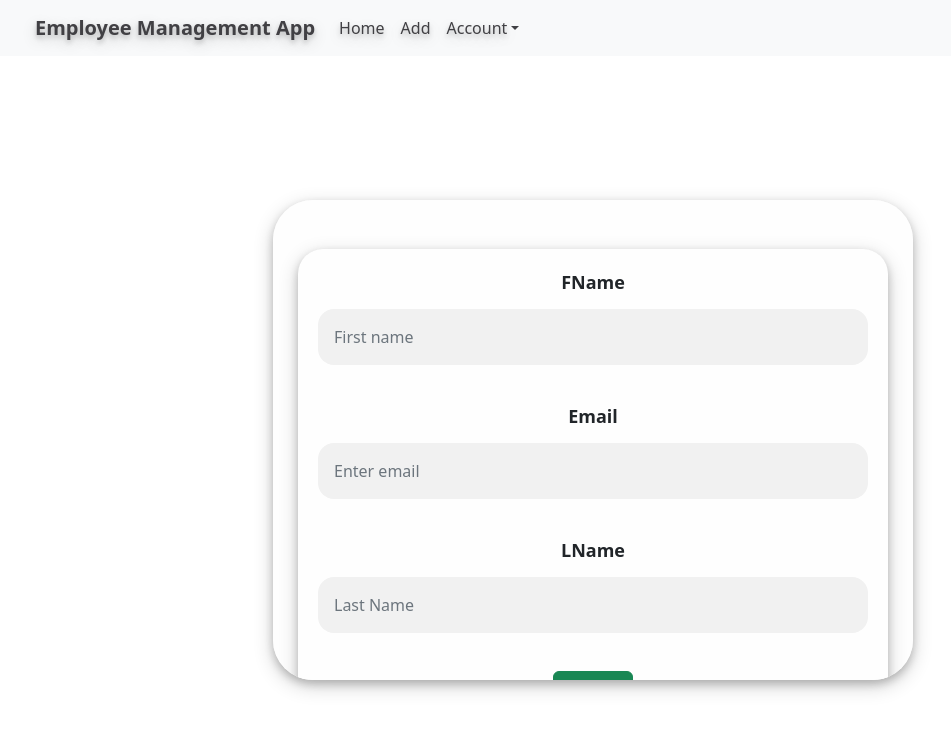
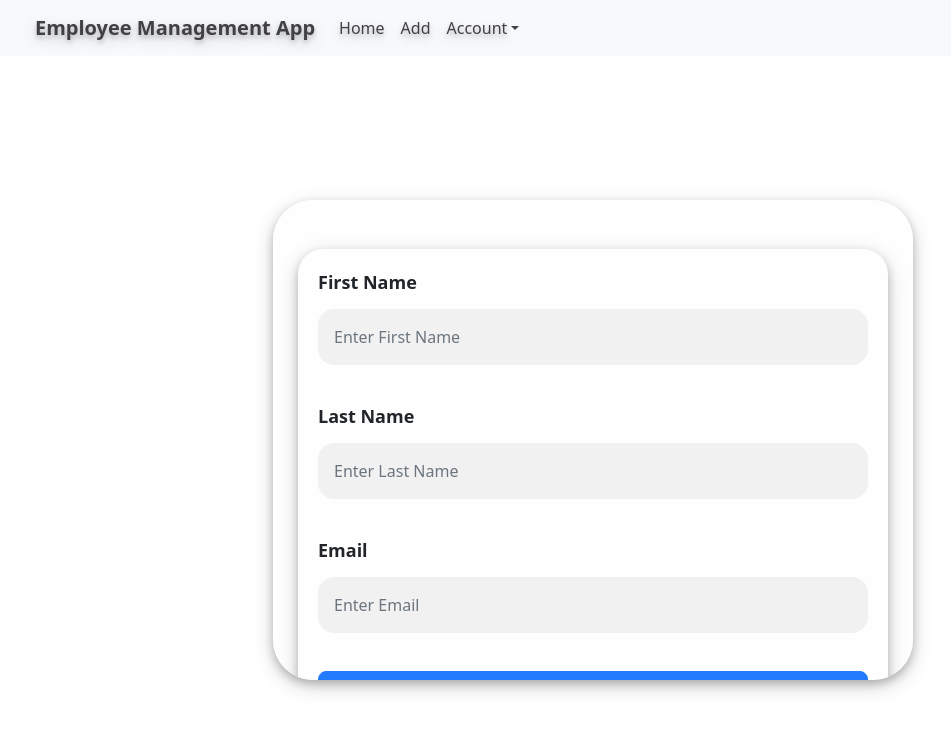
Before and after one commit to 16bithero/101277841_comp3123_assignment2_reactjs, a React (Create React App) app: page /add in a window 1280 px wide. Shown: the top 730 px of the page, without its empty margins (47-998 px from the left). Built offline with nearby package versions, Linux system fonts and the light colour scheme.

Commit message:
added css and signup page

```diff
--- a/src/App.css
+++ b/src/App.css
@@ -1,6 +1,4 @@
-.App {
-  text-align: center;
-}
+
 
 .App-logo {
   height: 40vmin;
--- a/src/App.js
+++ b/src/App.js
@@ -7,10 +7,11 @@ import Container from 'react-bootstrap/Container';
 import Nav from 'react-bootstrap/Nav';
 import Navbar from 'react-bootstrap/Navbar';
 import NavDropdown from 'react-bootstrap/NavDropdown';
+import Signup from './components/Signup';
 
 function App() {
   return (
-    <div className="App">
+    <div>
       <BrowserRouter>
       <Navbar  bg="light" variant="light" expand="lg">
       <Container>
@@ -24,13 +25,14 @@ function App() {
               <NavDropdown.Item href="#action/3.1">Profile</NavDropdown.Item>
 
               <NavDropdown.Divider />
-              <NavDropdown.Item href="#action/3.3">Log Out</NavDropdown.Item>
+              <NavDropdown.Item href="/">Log Out</NavDropdown.Item>
             </NavDropdown>
           </Nav>
         </Navbar.Collapse>
       </Container>
     </Navbar>
     <Routes>
+          <Route path='/' element={<Signup/>}/>
           <Route path='/add' element={<AddEmployee/>}/>
           <Route path='/view' element={<EmpView/>}/>
           <Route path='/update' element={<Update/>}/>
--- a/src/components/AddEmployee.js
+++ b/src/components/AddEmployee.js
@@ -1,5 +1,6 @@
 import { useState } from 'react';
 import Button from 'react-bootstrap/Button';
+import '../index.css';
 import Col from 'react-bootstrap/Col';
 import Form from 'react-bootstrap/Form';
 import Row from 'react-bootstrap/Row';
@@ -24,7 +25,7 @@ export default function AddEmployee() {
             last_name: data.last_name,
             email: data.email
         }
-        axios.post('https://comp3123-assignment-101277841.herokuapp.com/api/employees/add', inputEmp)
+        axios.post('https://comp3123-assignment-101277841.herokuapp.com/employees/add', inputEmp)
             .then(res => navigate('/view'))
     }
 
@@ -42,27 +43,26 @@ export default function AddEmployee() {
             <br />
             <br />
             <br />
-            <div class="divmid">
-                <div class="inside">
-                    <div class="divBody">
+            <div className="divmid">
+                <div className="inside">
+                    <div className="divBody">
                         <br />
-                        <section class="divbox">
+                        <section className="divbox">
                             <Form onSubmit={addEmployee}>
                                 <Form.Group className="mb-3">
-                                    <Form.Label>FName</Form.Label>
-                                    <Form.Control type="text" name='first_name' placeholder="First name" value={data.first_name} onChange={event => onValueChanged(event)} />
+                                    <Form.Label>First Name</Form.Label>
+                                    <Form.Control type="text" name='first_name' placeholder="Enter First Name" value={data.first_name} onChange={event => onValueChanged(event)} />
+                                </Form.Group>
+                                <Form.Group className="mb-3">
+                                    <Form.Label>Last Name</Form.Label>
+                                    <Form.Control type="text" name='last_name' placeholder="Enter Last Name" value={data.last_name} onChange={event => onValueChanged(event)} />
                                 </Form.Group>
                                 <Form.Group className="mb-3">
                                     <Form.Label>Email</Form.Label>
-                                    <Form.Control type="email" name='email' placeholder="Enter email" value={data.email} onChange={(event) => onValueChanged(event)} />
-                                </Form.Group>
-
-                                <Form.Group className="mb-3">
-                                    <Form.Label>LName</Form.Label>
-                                    <Form.Control type="text" name='last_name' placeholder="Last Name" value={data.last_name} onChange={event => onValueChanged(event)} />
+                                    <Form.Control type="email" name='email' placeholder="Enter Email" value={data.email} onChange={(event) => onValueChanged(event)} />
                                 </Form.Group>
                                 <Link to='/view'>
-                                    <Button variant='success' type='submit' onClick={addEmployee}>Submit</Button>
+                                    <Button variant="primary" size="lg" type='submit' onClick={addEmployee}>Add Employee</Button>
                                 </Link>
                             </Form>
                         </section>
--- a/src/components/EmpView.js
+++ b/src/components/EmpView.js
@@ -13,14 +13,14 @@ export default function EmpView() {
     const [data, setData] = useState([]);
 
     const deleteEmployee = (id) => {
-        axios.delete(`https://comp3123-assignment-101277841.herokuapp.com/api/employees/delete/${id}`)
+        axios.delete(`https://comp3123-assignment-101277841.herokuapp.com/employees/delete/${id}`)
             .then(res => navigate(0))
     }
 
     const getProductData = async () => {
         try {
             const emps = await axios.get(
-                "https://comp3123-assignment-101277841.herokuapp.com/api/employees/")
+                "https://comp3123-assignment-101277841.herokuapp.com/employees/")
             console.log(emps.data);
             setData(emps.data);
         } catch (e) {
@@ -49,11 +49,11 @@ export default function EmpView() {
             <br />
             <br />
             <br />
-            <div class="divmid">
-                <div class="inside">
-                    <div class="divBody">
+            <div className="divmid">
+                <div className="inside">
+                    <div className="divBody">
                         <br />
-                        <section class="divbox">
+                        <section className="divbox">
                             <Table striped bordered hover>
                                 <tbody>
                                     <tr>
--- /dev/null
+++ b/src/components/Signup.js
@@ -0,0 +1,54 @@
+import { useEffect, useState } from 'react';
+import Button from 'react-bootstrap/Button';
+import Form from 'react-bootstrap/Form';
+import 'bootstrap/dist/css/bootstrap.min.css';
+import axios from 'axios';
+import { BrowserRouter, Route, Routes, NavLink, Link, useNavigate } from 'react-router-dom';
+
+export default function Signup() {
+
+    const INITIAL_VALUE = {
+        username: "",
+        password: ""
+    }
+
+    const [data, setData] = useState('')
+
+    const onValueChanged = (event) => {
+        event.preventDefault()
+        setData({ ...data, [event.target.name]: event.target.value })
+    }
+
+    return (
+        <>
+        <br />
+        <br />
+        <br />
+        <br />
+        <br />
+        <br />
+        <div className="divmid">
+        <div className="inside">
+            <div className="divBody">
+                <br />
+                <section className="divbox">
+        <Form>
+            <Form.Group className="mb-3">
+                <Form.Label>Username</Form.Label>
+                <Form.Control type="text" name='username' placeholder="Enter First Name" value={data.username} onChange={event => onValueChanged(event)} />
+            </Form.Group>
+            <Form.Group className="mb-3">
+                <Form.Label>Password</Form.Label>
+                <Form.Control type="password" name='password' placeholder="Enter Last Name" value={data.password} onChange={event => onValueChanged(event)} />
+            </Form.Group>
+            <Link to='/view'>
+                <Button variant="primary" size="lg" type='submit'>Sign Up</Button>
+            </Link>
+        </Form>
+        </section>
+                </div>
+                </div>
+            </div>
+        </>
+    )
+}
--- a/src/components/Update.js
+++ b/src/components/Update.js
@@ -1,8 +1,6 @@
 import { useEffect, useState } from 'react';
 import Button from 'react-bootstrap/Button';
-import Col from 'react-bootstrap/Col';
 import Form from 'react-bootstrap/Form';
-import Row from 'react-bootstrap/Row';
 import 'bootstrap/dist/css/bootstrap.min.css';
 import axios from 'axios';
 import { BrowserRouter, Route, Routes, NavLink, Link, useNavigate } from 'react-router-dom';
@@ -35,15 +33,9 @@ export default function Update() {
             last_name: last_name,
             email: email
         }
-        axios.put(`https://comp3123-assignment-101277841.herokuapp.com/api/employees/update/${id}`, inputEmp)
+        axios.put(`https://comp3123-assignment-101277841.herokuapp.com/employees/update/${id}`, inputEmp)
             .then(res => navigate('/view'))
     }
-
-    // const onValueChanged = (event) => {
-    //     event.preventDefault()
-    //     /setData({ ...data, [event.target.name]: event.target.value })
-    // }
-
 
     return (
         <>
@@ -53,28 +45,30 @@ export default function Update() {
             <br />
             <br />
             <br />
-            <div class="divmid">
-                <div class="divBody">
+            <div className="divmid">
+            <div className="inside">
+                <div className="divBody">
                     <br />
-                    <section class="divbox">
+                    <section className="divbox">
                         <Form>
                             <Form.Group className="mb-3">
-                                <Form.Label>FName</Form.Label>
-                                <Form.Control type="text" name='first_name' placeholder="First name" value={first_name} onChange={event => setFname(event.target.value)} />
+                                <Form.Label>First Name</Form.Label>
+                                <Form.Control type="text" name='first_name' placeholder="Enter First Name" value={first_name} onChange={event => setFname(event.target.value)} />
                             </Form.Group>
                             <Form.Group className="mb-3">
-                                <Form.Label>LName</Form.Label>
-                                <Form.Control type="text" name='last_name' placeholder="Last Name" value={last_name} onChange={event => setLname(event.target.value)} />
+                                <Form.Label>Last Name</Form.Label>
+                                <Form.Control type="text" name='last_name' placeholder="Enter Last Name" value={last_name} onChange={event => setLname(event.target.value)} />
                             </Form.Group>
                             <Form.Group className="mb-3">
                                 <Form.Label>Email</Form.Label>
-                                <Form.Control type="email" name='email' placeholder="Enter email" value={email} onChange={(event) => setEmail(event.target.value)} />
+                                <Form.Control type="email" name='email' placeholder="Enter Email" value={email} onChange={(event) => setEmail(event.target.value)} />
                             </Form.Group>
                             <Link to='/view'>
-                                <Button variant='success' type='submit' onClick={updateEmployee}>Submit</Button>
+                                <Button variant="primary" size="lg" type='submit' onClick={updateEmployee}>Update Employee</Button>
                             </Link>
                         </Form>
                     </section>
+                </div>
                 </div>
             </div>
         </>
--- a/src/index.css
+++ b/src/index.css
@@ -69,16 +69,11 @@ div {
 table.size{
   table-layout: fixed;
   width: 100%;
-  text-align: left;
 }
 
-caption {
-  text-align: left;
-}
 
 th {
-  text-align: left;
-  text-indent: 30px;
+  text-align: center;
 }
 
 dt {
@@ -91,11 +86,6 @@ dd {
   padding: 5px;
 }
 
-li {
-  margin: auto;
-  text-align: left;
-  list-style-position: inside;
-}
 
 ol.lower {
   list-style-type: lower-alpha;
@@ -159,7 +149,6 @@ h1, h2, strong, th, dt {
   border-radius: 10px;
   color: white;
   padding: 10px 25px;
-  text-align: center;
   text-decoration: none;
   display: inline-block;
   font-size: 16px;
@@ -195,7 +184,7 @@ h1, h2, strong, th, dt {
 }
 
 .inside { /* This div is inside divmid so the scrollbar won't overlap the outer box. */
-  height: vh;
+  height: 60vh;
   overflow: auto;
   background-color: #fefefe;
   background-size: cover;
@@ -297,7 +286,7 @@ img {
   max-width: 100%;
 }
 
-input[type=text], input[type=email], select, option, input[type="file"]{
+input[type=text], input[type=email], select, option, input[type="password"]{
   width: 100%;
   padding: 1em;
   margin: 5px 0 22px 0;
@@ -312,3 +301,16 @@ label{
   font-size: large;
   text-align: left;
 }
+
+Button, input[type="submit"] {
+  background-color: #ff4a57;
+  color: white;
+  font-weight: bold;
+  padding: 16px 20px;
+  margin: 8px 0;
+  border: none;
+  cursor: pointer;
+  width: 100%;
+  opacity: 0.9;
+  border-radius: 1em;
+}
```
